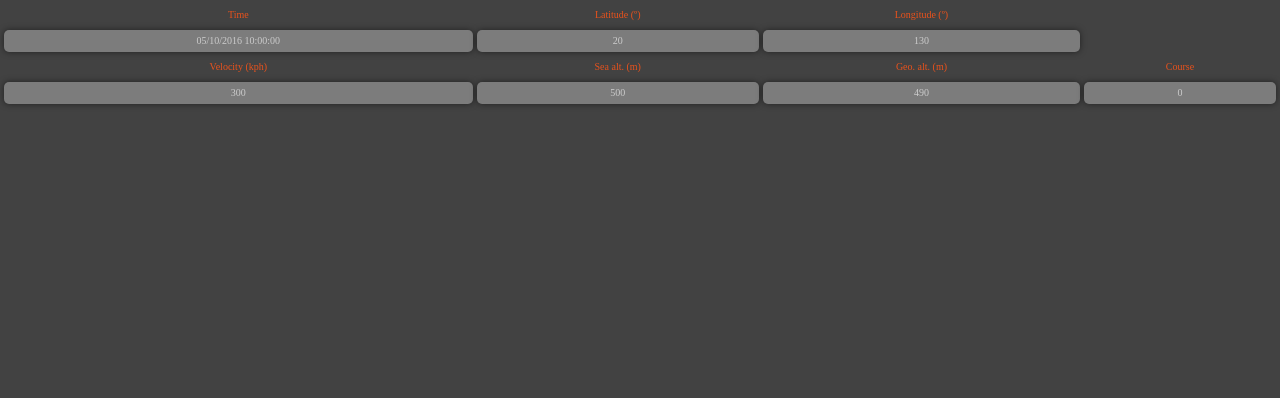
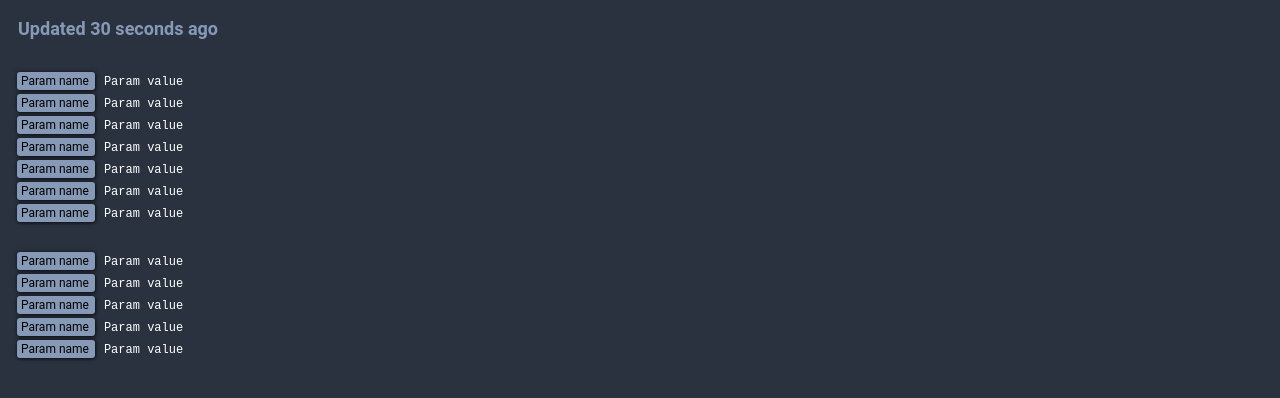
Before and after one commit to Buanderie/nslsbp, a plain HTML site: page module_maps/gps.html in a window 1280 px wide. Drawn offline with nearby package versions, Linux system fonts and the light colour scheme.

Commit message:
Maps GUI has been simplified and reduced to two panels

```diff
--- a/module_maps/bbs_styles.css
+++ b/module_maps/bbs_styles.css
@@ -1,6 +1,55 @@
-body, html { width: 100%; height: 100%; background-color: #424242; padding: 0; margin: 0; }
 
-/* Index layout style: ***************************************************************************/
+* {
+    padding: 0;
+    margin: 0;
+    font-family: 'Roboto';
+}
+body, html {
+    width: 100%;
+    height: 100%;
+    background-color: #2a323f;
+}
+iframe {
+    border: none;
+    resize: none;
+    float: left;
+    height: 100%;
+}
+/* Map style: *************************************************************************************/
+#map {
+    height: 100%;
+}
+
+/* List of parameters style: **********************************************************************/
+ul {
+    padding: 13px;
+}
+li {
+    display: block;
+    color: #fff;
+    font-size: 12px;
+}
+li .param_name {
+    background-color: #8699b7;
+    padding: 2px 6px 2px 4px;
+    margin: 2px 6px 2px 4px;
+    color: #000;
+    border-radius: 3px;
+    display: inline-block;
+    box-shadow: 1px 1px 3px rgba(0,0,0,.5), 0 0 5px rgba(0,0,0,.45);
+}
+li .param_value {
+    font-family: monospace;
+}
+
+#last_update_time {
+    color: #8699b7;
+    font-size: 18px;
+    font-weight: 600;
+    padding: 18px;
+}
+
+/* Index layout style: ***************************************************************************
 .frame_table {
     background-color: #424242;
     width: 100%;
@@ -16,19 +65,11 @@ body, html { width: 100%; height: 100%; background-color: #424242; padding: 0; m
 .frame_cell {
     display: table-cell;
 }
-iframe {
-    width: 100%;
-    height: 98.5%;
-    border: none;
-    border-radius: 3px;
-}
 
-/* Map style: ************************************************************************************/
-#map {
-    height: 100%;
-}
 
-/* Table properties: *****************************************************************************/
+
+
+* Table properties: *****************************************************************************
 .table {
     width: 100%;
     display: table;
@@ -49,7 +90,7 @@ iframe {
     display: table-row;
 }
 .table_collapse_rows .table_row {
-    box-shadow: 0 0 6px rgba(0,0,0,.5); /* This doesn't work in Chrome */
+    box-shadow: 0 0 6px rgba(0,0,0,.5); * This doesn't work in Chrome *
     border-radius: 5px;
 }
 .table_collapse_rows .table_row div:first-child {
@@ -108,7 +149,9 @@ iframe {
     box-shadow: none;
 }
 
-/* jQuery Tabs: **********************************************************************************/
+* jQuery Tabs: **********************************************************************************
 .ui-tabs .ui-tabs-hide {
     display: none;
 }
+
+*/
--- a/module_maps/gps.html
+++ b/module_maps/gps.html
@@ -8,6 +8,24 @@
     <script src="gps.js"></script>
 </head>
 <body>
+    <div id="last_update_time">Updated 30 seconds ago</div>
+    <ul>
+        <li><span class="param_name">Param name</span> <span class="param_value" id="param_id_xxx">Param value</span></li>
+        <li><span class="param_name">Param name</span> <span class="param_value" id="param_id_xxx">Param value</span></li>
+        <li><span class="param_name">Param name</span> <span class="param_value" id="param_id_xxx">Param value</span></li>
+        <li><span class="param_name">Param name</span> <span class="param_value" id="param_id_xxx">Param value</span></li>
+        <li><span class="param_name">Param name</span> <span class="param_value" id="param_id_xxx">Param value</span></li>
+        <li><span class="param_name">Param name</span> <span class="param_value" id="param_id_xxx">Param value</span></li>
+        <li><span class="param_name">Param name</span> <span class="param_value" id="param_id_xxx">Param value</span></li>
+    </ul>
+    <ul>
+        <li><span class="param_name">Param name</span> <span class="param_value" id="param_id_xxx">Param value</span></li>
+        <li><span class="param_name">Param name</span> <span class="param_value" id="param_id_xxx">Param value</span></li>
+        <li><span class="param_name">Param name</span> <span class="param_value" id="param_id_xxx">Param value</span></li>
+        <li><span class="param_name">Param name</span> <span class="param_value" id="param_id_xxx">Param value</span></li>
+        <li><span class="param_name">Param name</span> <span class="param_value" id="param_id_xxx">Param value</span></li>
+    </ul>
+<!--
     <div id="gps_tab" class="table">
         <div class="table_row table_header">
             <div class="table_cell table_header">Time</div>
@@ -34,5 +52,6 @@
             <div id="gps_course" class="table_cell">0</div>
         </div>
     </div>
+-->
 </body>
 </html>
```
Also changed, not shown: module_maps/index.html (+2 -16 lines).
